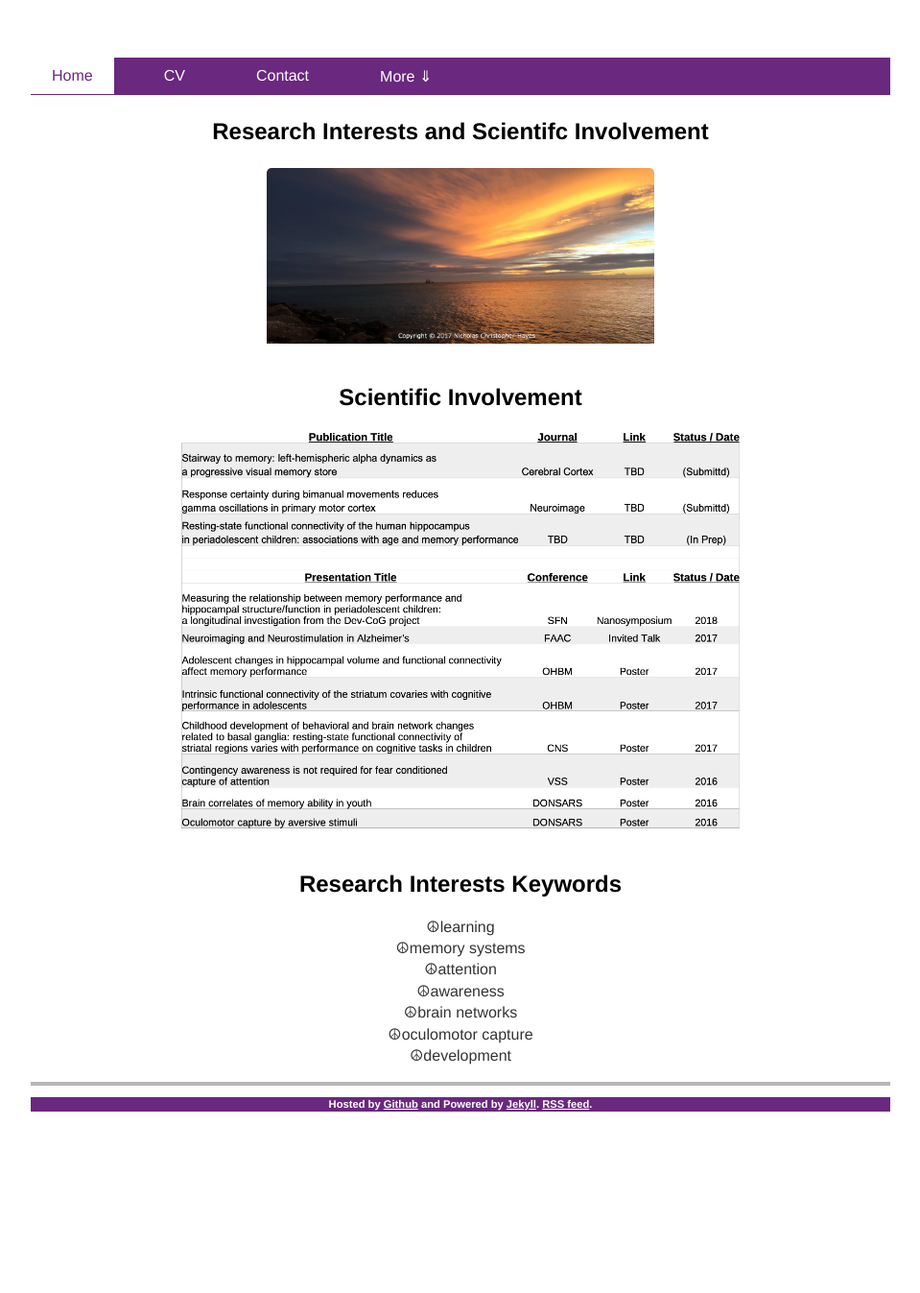
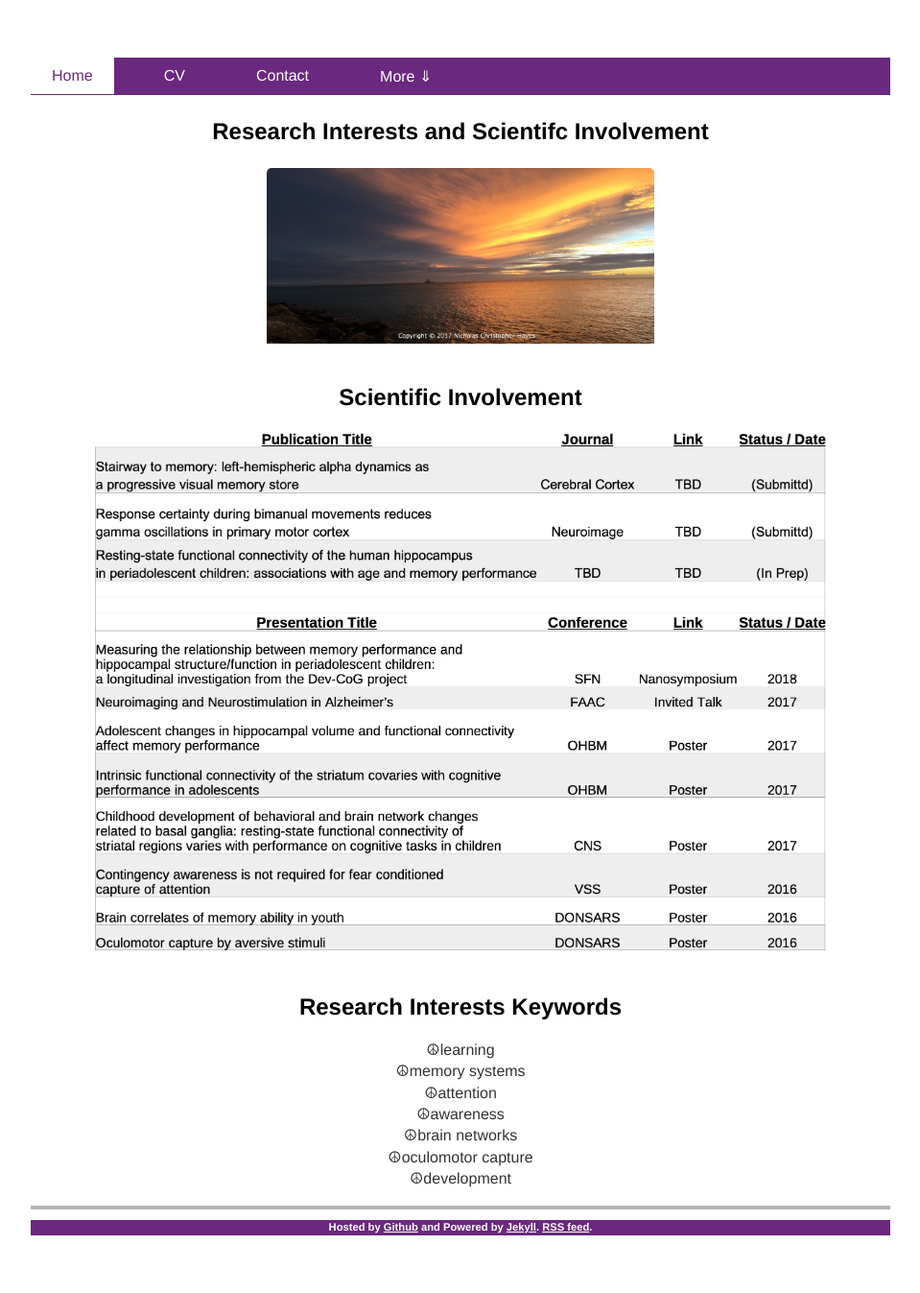
Before and after one commit to nichrishayes/nichrishayes.github.io, a Jekyll site: the page built from research/index.html, in a window 1280 px wide. Shown: the whole page at 96% size, without its empty margins (160-1119 px from the left). Built offline with Jekyll 4.4.1, drawn with Linux system fonts in a browser that asks for light colours; before the commit the page ends 1218 px from its top, so only the background shows below that.

Commit message:
updated table image scaling

```diff
--- a/research/index.html
+++ b/research/index.html
@@ -9,7 +9,7 @@ title: Nicholas Christopher-Hayes, BA - Research
 
 <h2>Scientific Involvement</h2>
 
-<center><img src="publication_table.png" alt="image" width="65%"><center><br>
+<center><img src="publication_table.png" alt="image" width="85%"><center><br>
 
 <h2>Research Interests Keywords</h2>
 
```
